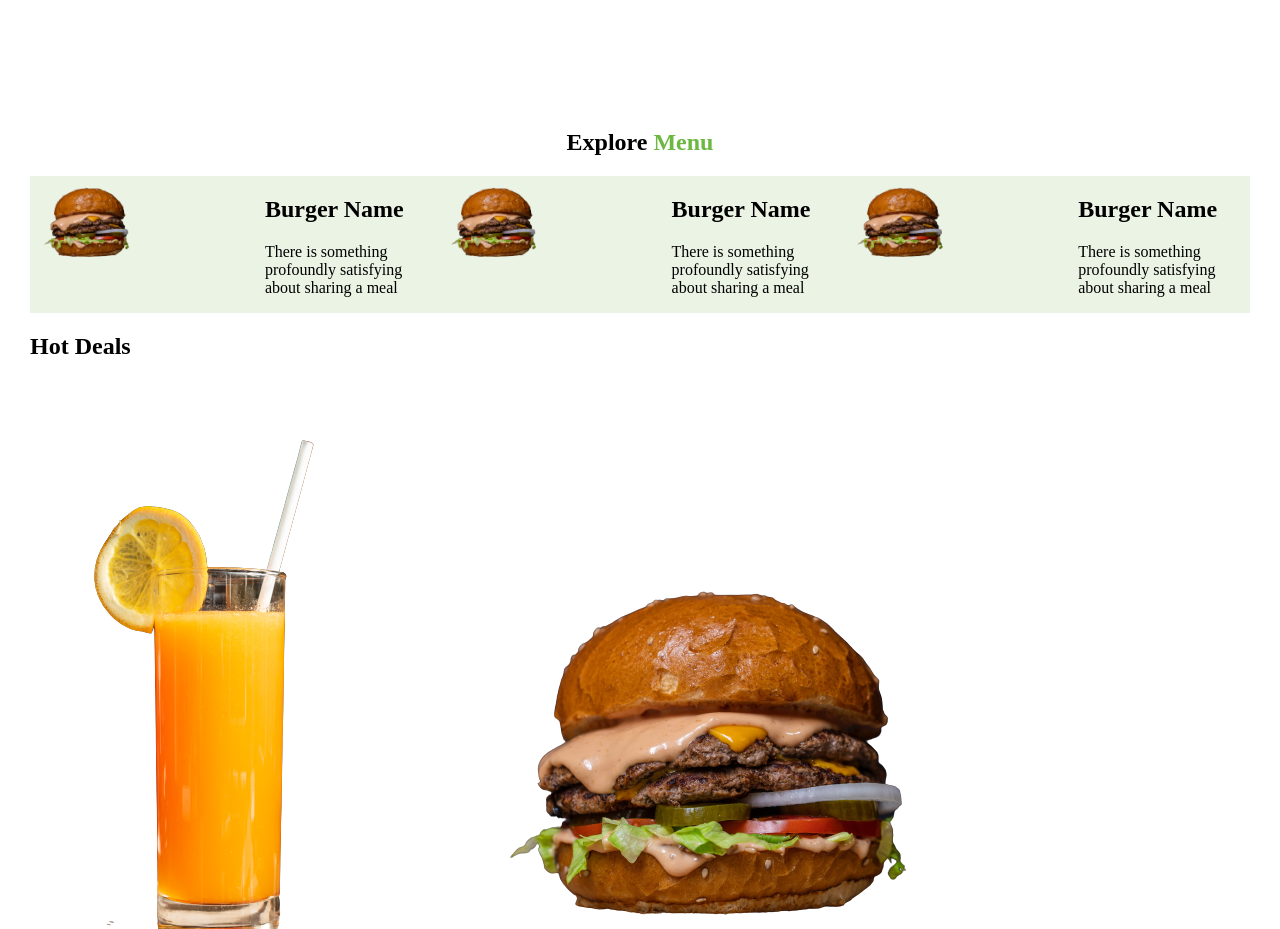
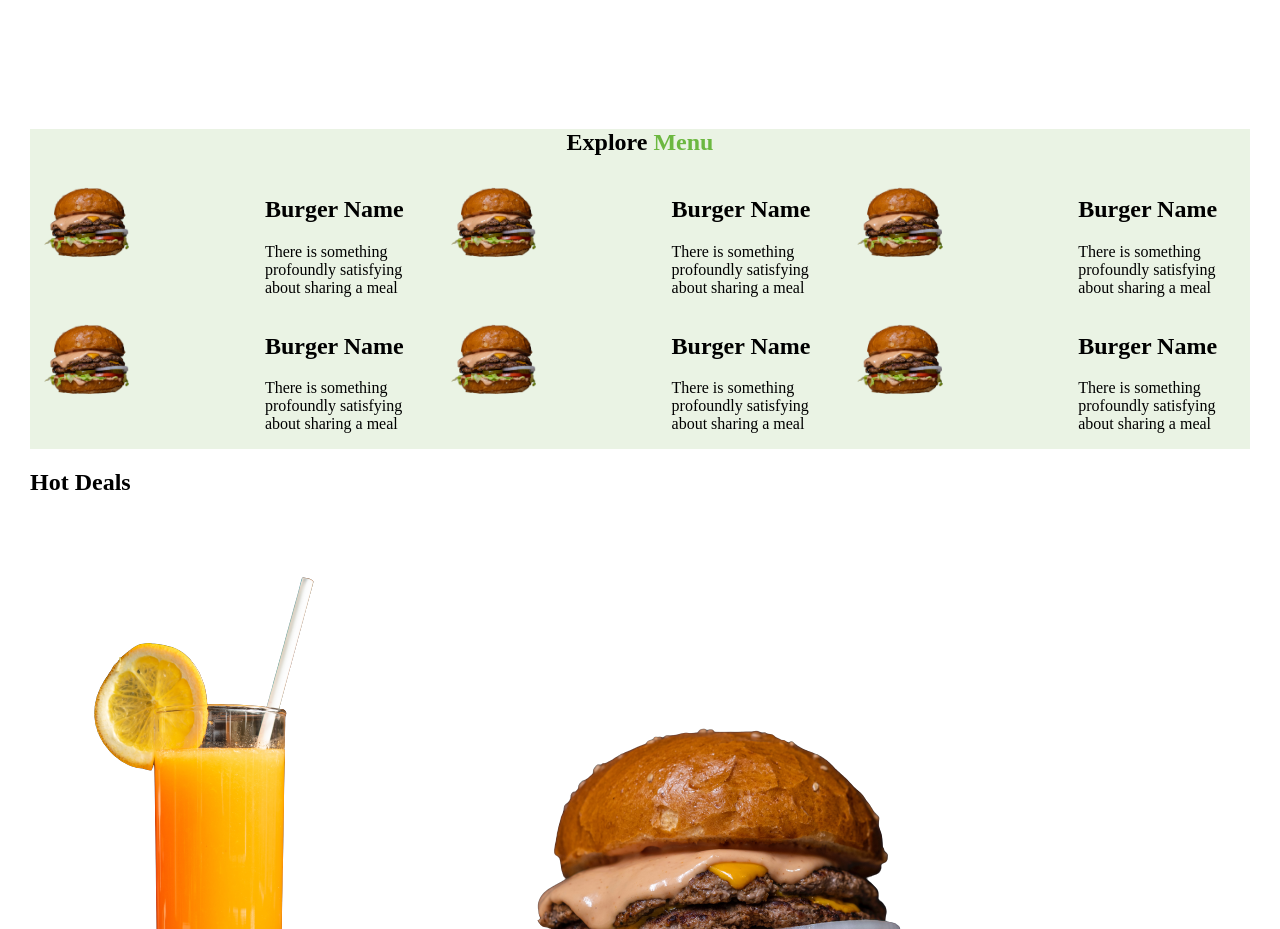
Before and after one commit to clarametto/Food-Website, a plain HTML site: page index.html in a window 1280 px wide. Shown: the part 960-1889 px from the top of the page. Drawn offline with Linux system fonts and the light colour scheme.

Commit message:
styling line 2 of explore menu and the background colour

```diff
--- a/index.html
+++ b/index.html
@@ -65,11 +65,14 @@
                 is one of the oldest and fundementally unifying of human experience</p>
         </div>
     </div>
-    <div id="explore ">
+    <div class="page-3 ">
         <div class="center">
             <h2>Explore <span class="green"> Menu</span></h2>
 
         </div>
+
+        <!-- line-1 -->
+
             <div class="explore">
 
                 <div class="item-1">
@@ -133,7 +136,69 @@
               <!--End of line 1 -->
 
 
+
+
             <!-- line-2 -->
+
+            <div class="explore">
+
+                <div class="item-1">
+                    <div class="image">
+                        <img style="width: 50%;"
+                            src="Assets/amirali-mirhashemian-sc5sTPMrVfk-unsplash-removebg-preview.png">
+
+                    </div>
+
+                    <div class="paragraph">
+                        <h2>Burger Name</h2>
+                        <p>There is something
+                            profoundly
+                            satisfying
+                            about sharing a meal</p>
+                    </div>
+
+
+
+                </div>
+
+                <div class="item-1">
+                    <div class="image">
+                        <img style="width: 50%;"
+                            src="Assets/amirali-mirhashemian-sc5sTPMrVfk-unsplash-removebg-preview.png">
+
+                    </div>
+
+                    <div class="paragraph">
+                        <h2>Burger Name</h2>
+                        <p>There is something
+                            profoundly
+                            satisfying
+                            about sharing a meal</p>
+                    </div>
+
+
+
+                </div>
+
+                <div class="item-1">
+                    <div class="image">
+                        <img style="width: 50%;"
+                            src="Assets/amirali-mirhashemian-sc5sTPMrVfk-unsplash-removebg-preview.png">
+
+                    </div>
+
+                    <div class="paragraph">
+                        <h2>Burger Name</h2>
+                        <p>There is something
+                            profoundly
+                            satisfying
+                            about sharing a meal</p>
+                    </div>
+
+
+
+                </div>
+            </div>
 
 
 
--- a/style.css
+++ b/style.css
@@ -41,7 +41,7 @@ body{
     width: 40%;
     margin-top: 70px;
 }
-#explore, .explore{
+.page-3{
     background-color: rgb(234,243,228);
     height: auto;
 }
```
